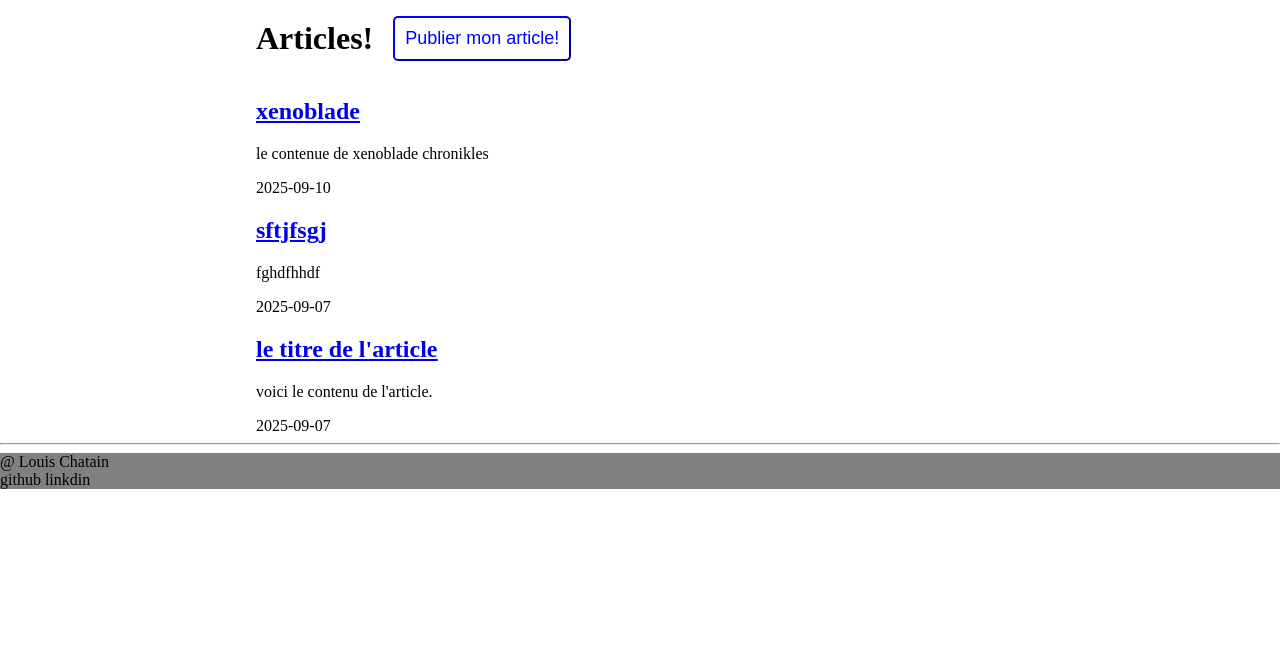
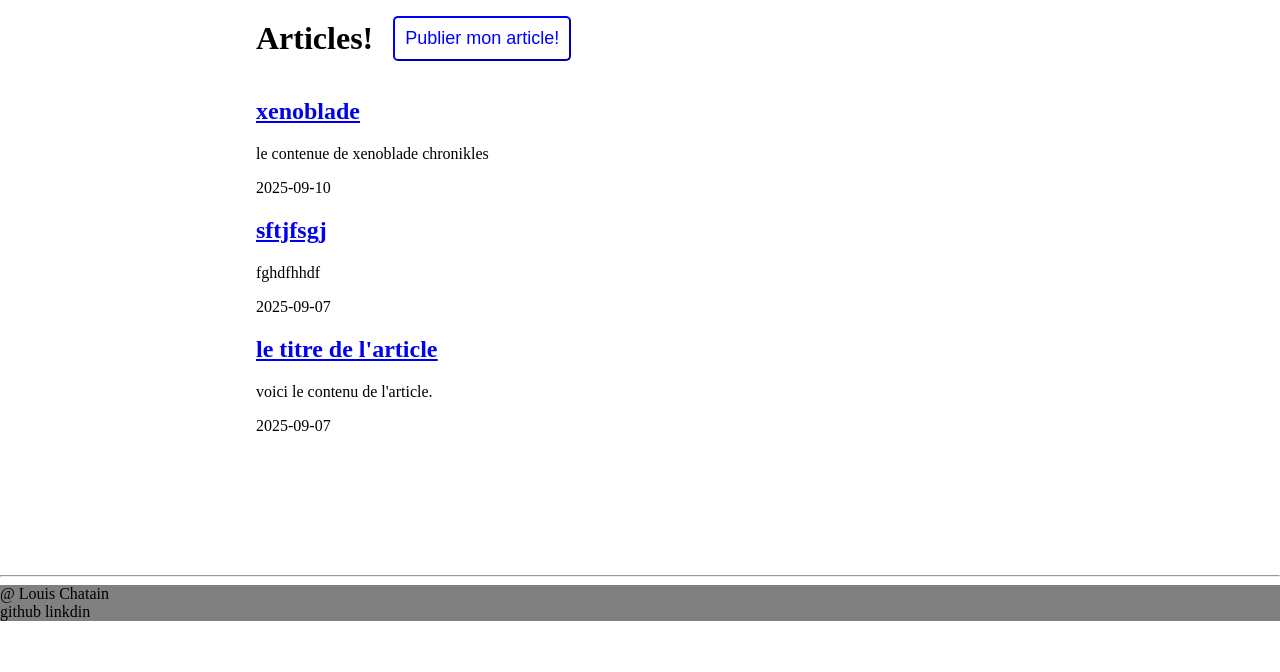
Before and after one commit to louis-chatain/website_python_flask_postgres, a Flask app: page /articles/ in a window 1280 px wide. Shown: the part 128-800 px from the top of the page. Run offline with Flask 3, Linux system fonts and the light colour scheme; data comes from the database, SQL or seed files in the repository.

Commit message:
ajout css sur la balise main pour que le footer soit en bas de l'ecran si le contenue de la page est petit

```diff
--- a/static/css/style.css
+++ b/static/css/style.css
@@ -26,6 +26,9 @@ nav div a {
     text-decoration: none;
     padding-left: 10px;
     padding-right: 10px;
+}
+main{
+    min-height: 71vh;
 }
 
 body {
--- a/templates/footer_header.html
+++ b/templates/footer_header.html
@@ -24,7 +24,9 @@
         </nav>
     </header>
     <hr>
-    {% block main %}{% endblock %}
+    <main>
+        {% block main %}{% endblock %}
+    </main>
     <hr>
     <footer>
         <p>@ Louis Chatain</p>
--- a/templates/index.html
+++ b/templates/index.html
@@ -1,6 +1,5 @@
 {% extends "footer_header.html" %}
 {% block main %}
-<main>
 <div class="bgc presentation">
     <div>
         {% if username %}
@@ -62,5 +61,4 @@
         {% endfor %}
     </div>
 </section>
-</main>
 {% endblock %}
```
Lines whose indentation alone changed are shown as unchanged.
